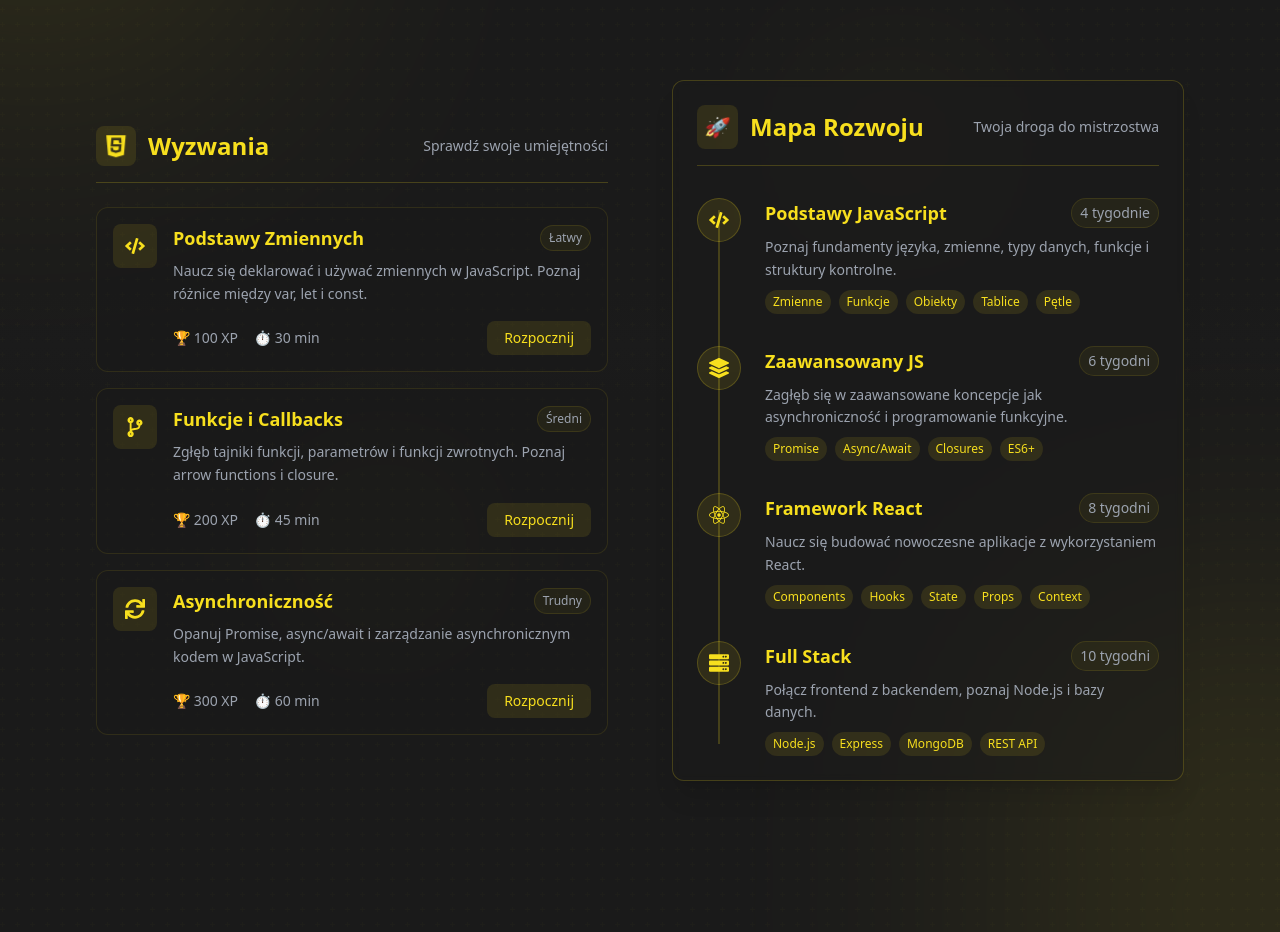
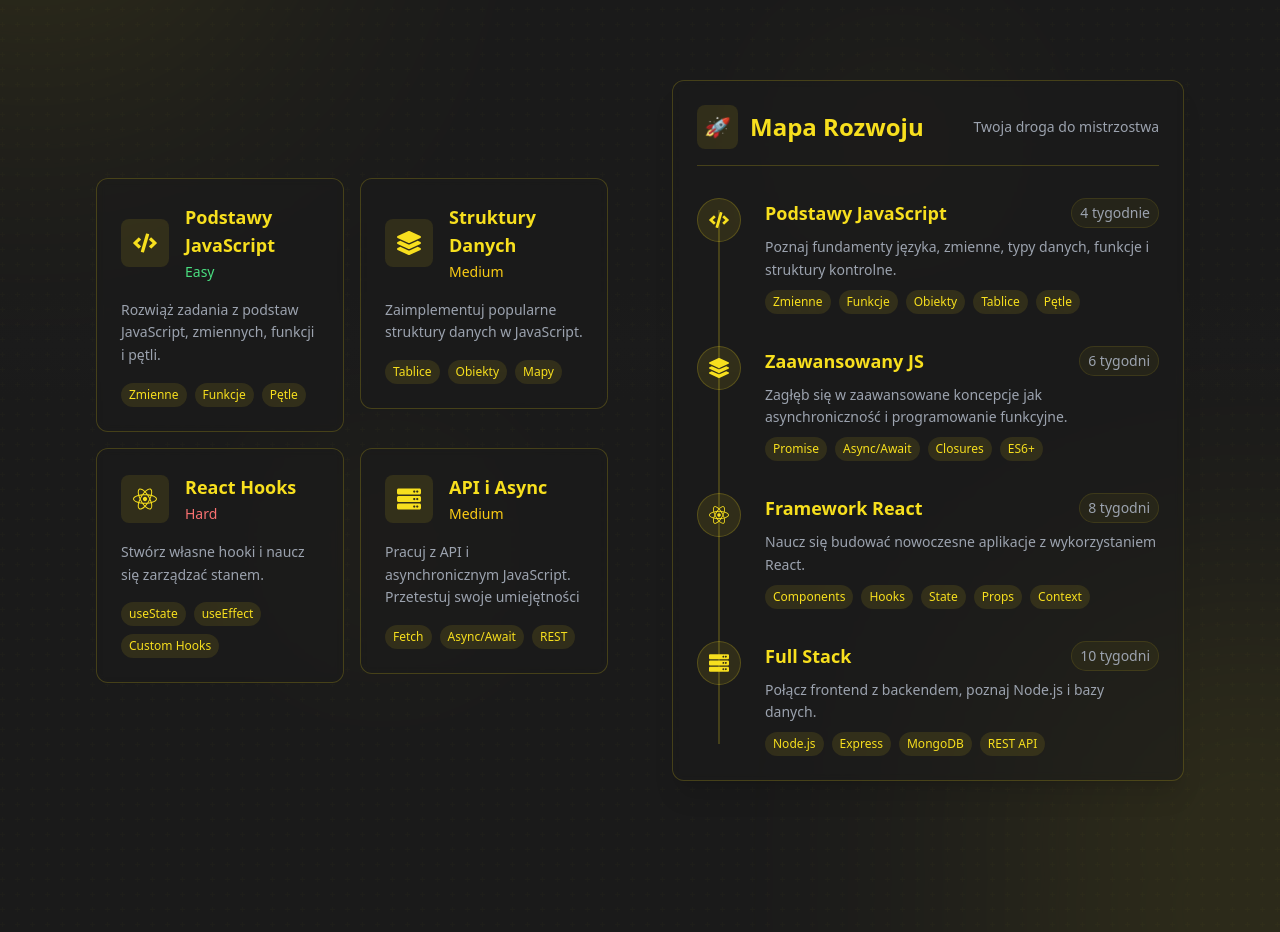
Before and after one commit to ol1mowski/CodeLinesJS, a React (Vite) app: page / in a window 1280 px wide. Shown: the part 1942-2874 px from the top of the page. Built offline with nearby package versions, Linux system fonts and the light colour scheme; no server answers.

Commit message:
refactor(challenges): reorganize challenges list components and add animations

```diff
--- a/src/components/Challenges/ChallengesList/ChallengesList.component.tsx
+++ b/src/components/Challenges/ChallengesList/ChallengesList.component.tsx
@@ -1,81 +1,37 @@
-import { motion } from "framer-motion";
+import { memo } from 'react';
+import { motion } from 'framer-motion';
+import { ChallengeCard } from './components/ChallengeCard.component';
+import { challengesList } from './challengesList.data';
 
-import { DiJavascript } from "react-icons/di";
-import { challenges } from "../../../data/challengesData.data";
+const container = {
+  hidden: { opacity: 0 },
+  show: {
+    opacity: 1,
+    transition: {
+      staggerChildren: 0.1
+    }
+  }
+};
 
-export const ChallengesList = () => (
-  <div className="w-full xl:w-1/2 space-y-6">
-    <div className="flex items-center justify-between border-b border-[#f7df1e]/20 pb-4">
-      <div className="flex items-center gap-3">
-        <div className="p-2 rounded-lg bg-[#f7df1e]/10">
-          <motion.div
-            animate={{ scale: [1, 1.2, 1] }}
-            transition={{ duration: 2, repeat: Infinity }}
-            className="text-[#f7df1e]"
-          >
-            <DiJavascript className="w-6 h-6" />
-          </motion.div>
-        </div>
-        <h2 className="text-2xl font-bold text-[#f7df1e]">
-          Wyzwania
-        </h2>
-      </div>
-      <span className="text-sm text-gray-400">
-        Sprawdź swoje umiejętności
-      </span>
-    </div>
+const item = {
+  hidden: { opacity: 0, y: 20 },
+  show: { opacity: 1, y: 0 }
+};
 
-    <div className="grid gap-4">
-      {challenges.map((challenge, index) => (
-        <motion.div
-          key={challenge.title}
-          initial={{ opacity: 0, y: 20 }}
-          whileInView={{ opacity: 1, y: 0 }}
-          viewport={{ once: true }}
-          transition={{ duration: 0.5, delay: index * 0.1 }}
-          className="group p-4 rounded-xl border border-[#f7df1e]/10 bg-[#1a1a1a]/30
-                     hover:border-[#f7df1e]/20 hover:bg-[#1a1a1a]/50 transition-all duration-300
-                     hover:shadow-lg hover:shadow-[#f7df1e]/5"
-        >
-          <div className="flex items-start gap-4">
-            <div className="p-3 rounded-lg bg-[#f7df1e]/10 text-[#f7df1e]
-                          group-hover:bg-[#f7df1e]/20 group-hover:scale-110 transition-all duration-300">
-              <challenge.icon className="w-5 h-5" />
-            </div>
-            <div className="flex-1">
-              <div className="flex items-center justify-between mb-2">
-                <h3 className="text-lg font-bold text-[#f7df1e] group-hover:translate-x-1 transition-transform duration-300">
-                  {challenge.title}
-                </h3>
-                <span className="text-xs px-2 py-1 rounded-full bg-[#f7df1e]/5 border border-[#f7df1e]/10 text-gray-400">
-                  {challenge.difficulty}
-                </span>
-              </div>
-              <p className="text-gray-400 text-sm leading-relaxed group-hover:text-gray-300 transition-colors duration-300">
-                {challenge.description}
-              </p>
-              <div className="flex items-center justify-between mt-4">
-                <div className="flex gap-4">
-                  <span className="text-sm text-gray-400">
-                    🏆 {challenge.xp} XP
-                  </span>
-                  <span className="text-sm text-gray-400">
-                    ⏱️ {challenge.timeEstimate}
-                  </span>
-                </div>
-                <motion.button
-                  whileHover={{ scale: 1.05 }}
-                  whileTap={{ scale: 0.95 }}
-                  className="px-4 py-1.5 rounded-lg bg-[#f7df1e]/10 text-[#f7df1e] text-sm font-medium
-                           hover:bg-[#f7df1e]/20 transition-colors duration-300"
-                >
-                  Rozpocznij
-                </motion.button>
-              </div>
-            </div>
-          </div>
-        </motion.div>
-      ))}
-    </div>
-  </div>
-);
+export const ChallengesList = memo(() => (
+  <motion.div
+    variants={container}
+    initial="hidden"
+    whileInView="show"
+    viewport={{ once: true }}
+    className="w-full xl:w-1/2 grid sm:grid-cols-2 gap-4"
+  >
+    {challengesList.map((challenge) => (
+      <motion.div key={challenge.title} variants={item}>
+        <ChallengeCard {...challenge} />
+      </motion.div>
+    ))}
+  </motion.div>
+));
+
+ChallengesList.displayName = 'ChallengesList';
--- /dev/null
+++ b/src/components/Challenges/ChallengesList/challengesList.data.ts
@@ -0,0 +1,33 @@
+import { FaCode, FaLayerGroup, FaReact, FaServer } from "react-icons/fa";
+import { Challenge } from "./types";
+
+export const challengesList: Challenge[] = [
+  {
+    title: "Podstawy JavaScript",
+    description: "Rozwiąż zadania z podstaw JavaScript, zmiennych, funkcji i pętli.",
+    icon: FaCode,
+    difficulty: 'easy',
+    tags: ['Zmienne', 'Funkcje', 'Pętle']
+  },
+  {
+    title: "Struktury Danych",
+    description: "Zaimplementuj popularne struktury danych w JavaScript.",
+    icon: FaLayerGroup,
+    difficulty: 'medium',
+    tags: ['Tablice', 'Obiekty', 'Mapy']
+  },
+  {
+    title: "React Hooks",
+    description: "Stwórz własne hooki i naucz się zarządzać stanem.",
+    icon: FaReact,
+    difficulty: 'hard',
+    tags: ['useState', 'useEffect', 'Custom Hooks']
+  },
+  {
+    title: "API i Async",
+    description: "Pracuj z API i asynchronicznym JavaScript. Przetestuj swoje umiejętności",
+    icon: FaServer,
+    difficulty: 'medium',
+    tags: ['Fetch', 'Async/Await', 'REST']
+  }
+];
--- /dev/null
+++ b/src/components/Challenges/ChallengesList/components/ChallengeCard.component.tsx
@@ -0,0 +1,47 @@
+import { memo } from 'react';
+import { motion } from 'framer-motion';
+import { ChallengeCardProps } from '../types';
+
+const difficultyColors = {
+  easy: 'text-green-400',
+  medium: 'text-yellow-400',
+  hard: 'text-red-400'
+} as const;
+
+export const ChallengeCard = memo(({ title, description, icon: Icon, difficulty, tags }: ChallengeCardProps) => (
+  <motion.div
+    whileHover={{ scale: 1.02 }}
+    className="p-6 rounded-xl border border-js/20 bg-dark/50 backdrop-blur-sm space-y-4"
+  >
+    <div className="flex items-center gap-4">
+      <div className="p-3 rounded-lg bg-js/10">
+        <Icon className="w-6 h-6 text-js" />
+      </div>
+      <div>
+        <h3 className="text-lg font-bold text-js">
+          {title}
+        </h3>
+        <span className={`text-sm ${difficultyColors[difficulty]}`}>
+          {difficulty.charAt(0).toUpperCase() + difficulty.slice(1)}
+        </span>
+      </div>
+    </div>
+
+    <p className="text-gray-400 text-sm leading-relaxed">
+      {description}
+    </p>
+
+    <div className="flex gap-2 flex-wrap">
+      {tags.map((tag) => (
+        <span
+          key={tag}
+          className="text-xs px-2 py-1 rounded-full bg-js/10 text-js"
+        >
+          {tag}
+        </span>
+      ))}
+    </div>
+  </motion.div>
+));
+
+ChallengeCard.displayName = 'ChallengeCard';
--- /dev/null
+++ b/src/components/Challenges/ChallengesList/types.ts
@@ -0,0 +1,11 @@
+import { IconType } from 'react-icons';
+
+export type Challenge = {
+  title: string;
+  description: string;
+  icon: IconType;
+  difficulty: 'easy' | 'medium' | 'hard';
+  tags: string[];
+};
+
+export type ChallengeCardProps = Challenge;
```
